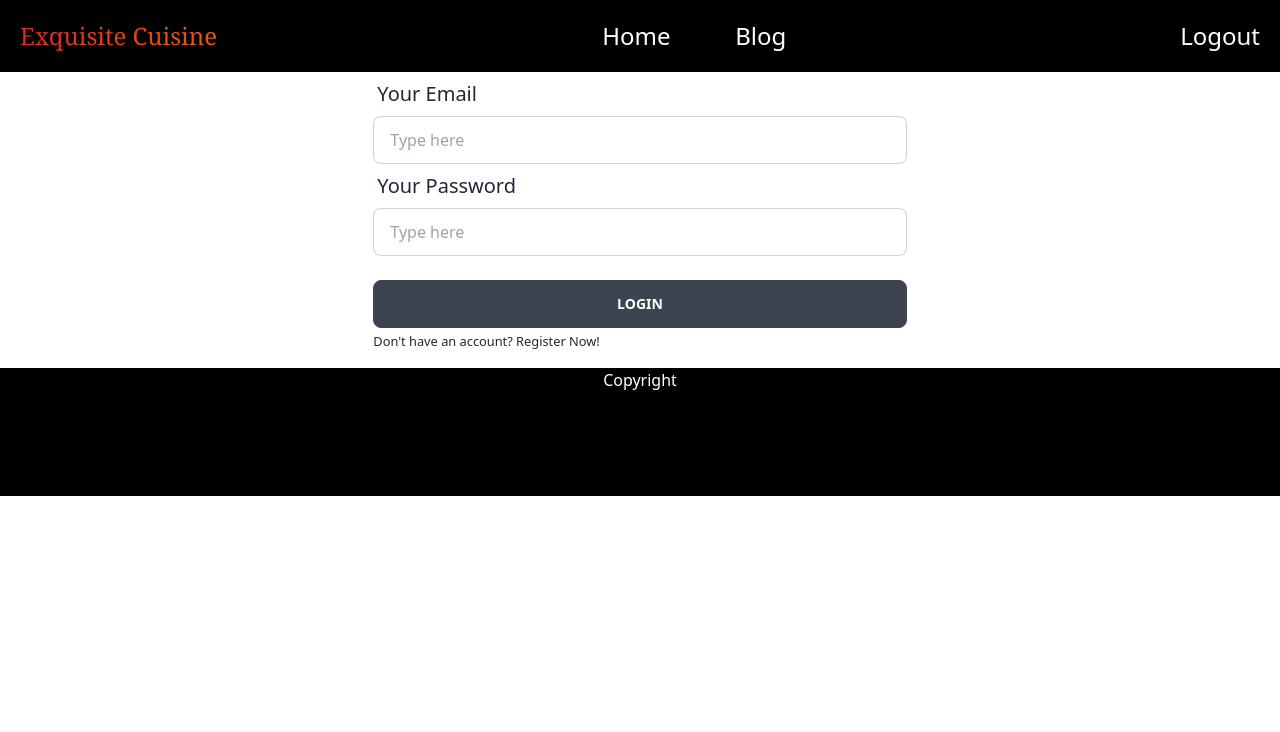
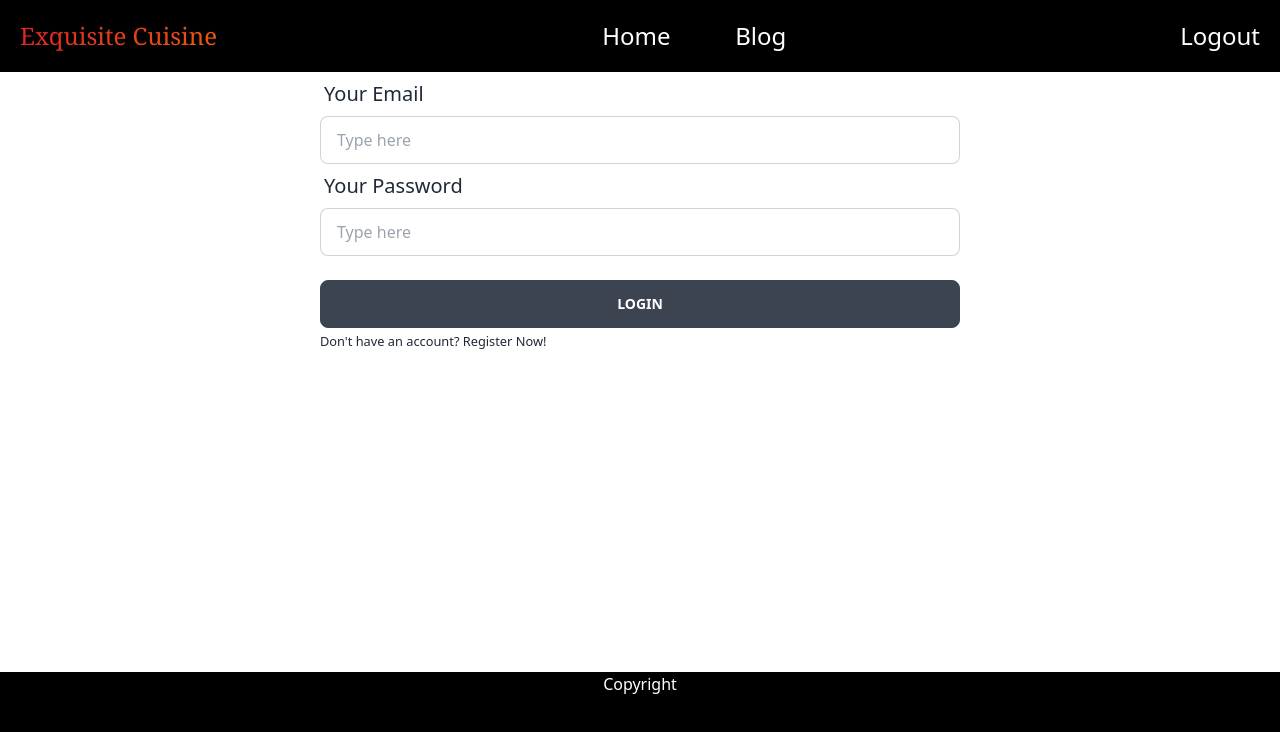
Before and after one commit to AHM-Moinuddin-Sami/Exquisite-Cuisine-Client, a React (Vite) app: page /login in a window 1280 px wide. Shown: the top 732 px of the page. Built offline with nearby package versions, Linux system fonts and the light colour scheme.

Commit message:
completed carousel banner, starting cards, fixed footer

```diff
--- /dev/null
+++ b/src/Layouts/Main.css
@@ -0,0 +1,17 @@
+#main-body {
+    min-height: 100vh;
+    margin: 0;
+
+    display: grid;
+    grid-template-rows: auto 1fr auto;
+}
+
+#header {
+    min-height: 50px;
+    background: lightcyan;
+}
+
+#footer {
+    min-height: 50px;
+    background: PapayaWhip;
+}
--- a/src/Layouts/Main.jsx
+++ b/src/Layouts/Main.jsx
@@ -2,15 +2,14 @@ import React from 'react';
 import { Outlet } from 'react-router-dom';
 import Header from '../SharedComponents/Header/Header';
 import Footer from '../SharedComponents/Footer/Footer';
+import './Main.css';
 
 const Main = () => {
     return (
-        <div className=''>
-            <Header></Header>
-            <div className='w-10/12 mx-auto'>
-                <Outlet></Outlet>
-            </div>
-            <Footer className='mt-auto'></Footer>
+        <div id='main-body'>
+            <Header id='header'></Header>
+            <Outlet id='content-container' ></Outlet>
+            <Footer id='footer'></Footer>
         </div>
     );
 };
--- a/src/Pages/Homepage/Banner/Banner.jsx
+++ b/src/Pages/Homepage/Banner/Banner.jsx
@@ -1,10 +1,41 @@
-import React from 'react';
-import Carousel from './Carousel/Carousel';
+import React, { useState, useEffect } from "react";
 
-const Banner = () => {
+const images = [
+    "https://images.unsplash.com/photo-1627308595229-7830a5c91f9f?ixlib=rb-4.0.3&ixid=MnwxMjA3fDB8MHxwaG90by1wYWdlfHx8fGVufDB8fHx8&auto=format&fit=crop&w=736&q=80",
+    "https://images.unsplash.com/photo-1611762687807-7cdd09aef422?ixlib=rb-4.0.3&ixid=MnwxMjA3fDB8MHxwaG90by1wYWdlfHx8fGVufDB8fHx8&auto=format&fit=crop&w=735&q=80",
+    "https://images.unsplash.com/photo-1577579115450-f0cf6cfd33ce?ixlib=rb-4.0.3&ixid=MnwxMjA3fDB8MHxwaG90by1wYWdlfHx8fGVufDB8fHx8&auto=format&fit=crop&w=1170&q=80",
+    "https://images.unsplash.com/photo-1618889482923-38250401a84e?ixlib=rb-4.0.3&ixid=MnwxMjA3fDB8MHxwaG90by1wYWdlfHx8fGVufDB8fHx8&auto=format&fit=crop&w=1170&q=80"
+]
+
+
+function Banner() {
+    const [activeIndex, setActiveIndex] = useState(0);
+
+    useEffect(() => {
+        const intervalId = setInterval(() => {
+            setActiveIndex((activeIndex + 1) % images.length);
+        }, 3000);
+
+        return () => clearInterval(intervalId);
+    }, [activeIndex]);
+
     return (
-        <div>
-            <Carousel></Carousel>
+        <div className="relative w-full h-[90vh]">
+            {images.map((image, index) => (
+                <img
+                    key={index}
+                    className={`absolute bg-gradient-to-b from-black to-gray-600  top-0 left-0 w-full h-full object-cover transition-opacity duration-1000 ${index === activeIndex ? "opacity-100" : "opacity-0"
+                        }`}
+                    src={image}
+                    alt={`Image ${index}`}
+                />
+            ))}
+            <div className="absolute top-0 left-0 w-full h-full bg-gradient-to-b from-transparent to-black opacity-70"></div>
+            <div className="absolute bottom-0 left-0 w-full h-full bg-gradient-to-t from-transparent to-black opacity-70"></div>
+            <div className="absolute inset-0 flex flex-col items-center justify-center">
+                <h1 className="text-white text-4xl font-semibold">Welcome to <span className='font-serif font-normal text-transparent bg-clip-text bg-gradient-to-r from-red-600 to-orange-600'>Exquisite Cuisine</span>!</h1>
+                <h1 className="text-white text-4xl font-semibold">Here you can find authentic Japanese recipes from renowned chefs.</h1>
+            </div>
         </div>
     );
 };
--- a/src/Pages/Homepage/Banner/Carousel/Carousel.jsx
+++ /dev/null
@@ -1,43 +0,0 @@
-import React, { useState, useEffect } from "react";
-
-const images = [
-    "https://images.unsplash.com/photo-1576863514292-542ef379c13b?ixlib=rb-4.0.3&ixid=MnwxMjA3fDB8MHxwaG90by1wYWdlfHx8fGVufDB8fHx8&auto=format&fit=crop&w=764&q=80",
-    "https://images.unsplash.com/photo-1611762687807-7cdd09aef422?ixlib=rb-4.0.3&ixid=MnwxMjA3fDB8MHxwaG90by1wYWdlfHx8fGVufDB8fHx8&auto=format&fit=crop&w=735&q=80",
-    "https://images.unsplash.com/photo-1577579115450-f0cf6cfd33ce?ixlib=rb-4.0.3&ixid=MnwxMjA3fDB8MHxwaG90by1wYWdlfHx8fGVufDB8fHx8&auto=format&fit=crop&w=1170&q=80",
-    "https://images.unsplash.com/photo-1618889482923-38250401a84e?ixlib=rb-4.0.3&ixid=MnwxMjA3fDB8MHxwaG90by1wYWdlfHx8fGVufDB8fHx8&auto=format&fit=crop&w=1170&q=80"
-]
-
-// const images = [Image1, Image2, Image3];
-
-function Carousel() {
-    const [activeIndex, setActiveIndex] = useState(0);
-
-    useEffect(() => {
-        const intervalId = setInterval(() => {
-            setActiveIndex((activeIndex + 1) % images.length);
-        }, 3000);
-
-        return () => clearInterval(intervalId);
-    }, [activeIndex]);
-
-    return (
-        <div className="relative w-full h-screen">
-            {images.map((image, index) => (
-                <img
-                    key={index}
-                    className={`absolute bg-gradient-to-b from-black to-gray-600  top-0 left-0 w-full h-full object-cover transition-opacity duration-1000 ${index === activeIndex ? "opacity-100" : "opacity-0"
-                        }`}
-                    src={image}
-                    alt={`Image ${index}`}
-                />
-            ))}
-            <div className="absolute top-0 left-0 w-full h-full bg-gradient-to-b from-transparent to-black opacity-50"></div>
-            <div className="absolute bottom-0 left-0 w-full h-full bg-gradient-to-t from-transparent to-black opacity-50"></div>
-            <div className="absolute inset-0 flex items-center justify-center">
-                <h1 className="text-white text-4xl font-bold">Welcome to Exquisite Cuisine!</h1>
-            </div>
-        </div>
-    );
-}
-
-export default Carousel;
--- /dev/null
+++ b/src/Pages/Homepage/Cards/Card/Card.jsx
@@ -0,0 +1,12 @@
+import React from 'react';
+
+const Card = (params) => {
+    const{name} = params
+    return (
+        <div>
+            Card: {name}
+        </div>
+    );
+};
+
+export default Card;
--- /dev/null
+++ b/src/Pages/Homepage/Cards/Cards.jsx
@@ -0,0 +1,18 @@
+import React from 'react';
+import Card from './Card/Card';
+
+const Cards = (params) => {
+
+    const {chefs} = params;
+
+    console.log(chefs);
+    return (
+        <div>
+            {
+                chefs.map(chef => <Card key={chef.id} name={chef.chef_name}></Card>)
+            }
+        </div>
+    );
+};
+
+export default Cards;
--- a/src/Pages/Homepage/Homepage.jsx
+++ b/src/Pages/Homepage/Homepage.jsx
@@ -1,10 +1,17 @@
 import React from 'react';
 import Banner from './Banner/Banner';
+import Cards from './Cards/Cards';
+import { useLoaderData } from 'react-router-dom';
+
+
 
 const Homepage = () => {
+    const chefs = useLoaderData();
+
     return (
         <div>
             <Banner></Banner>
+            <Cards chefs = {chefs}></Cards>
         </div>
     );
 };
--- a/src/Register/Register.jsx
+++ b/src/Register/Register.jsx
@@ -46,7 +46,7 @@ const Register = () => {
     }
 
     return (
-        <div className='mx-auto w-11/12 md:w-1/2 mb-4'>
+        <div className='mx-auto w-11/12 md:w-1/2'>
             <form onSubmit={handleRegistration} className="form-control">
                 <label className="label">
                     <span className="label-text text-xl">Your Name</span>
--- a/src/Routes/Routes.jsx
+++ b/src/Routes/Routes.jsx
@@ -12,7 +12,8 @@ const router = createBrowserRouter([
         children: [
             {
                 path: '/',
-                element: <Homepage></Homepage>
+                element: <Homepage></Homepage>,
+                loader: () => fetch('http://localhost:5000/chefs')
             },
             {
                 path: '/blog',
--- a/src/SharedComponents/Header/Header.jsx
+++ b/src/SharedComponents/Header/Header.jsx
@@ -1,7 +1,6 @@
 import React, { useContext } from 'react';
 import { Link, useLocation } from 'react-router-dom';
 import { AuthContext } from '../../Providers/AuthProvider';
-import './HeaderStyles.css';
 
 const Header = () => {
 
--- a/src/SharedComponents/Header/HeaderStyles.css
+++ /dev/null
@@ -1,4 +0,0 @@
-:root{
-        --tab-bg: white;
-
-}
```
